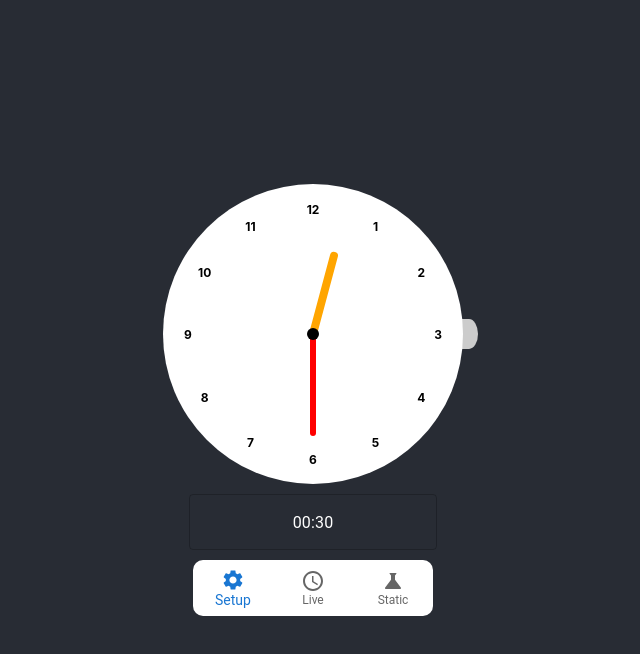
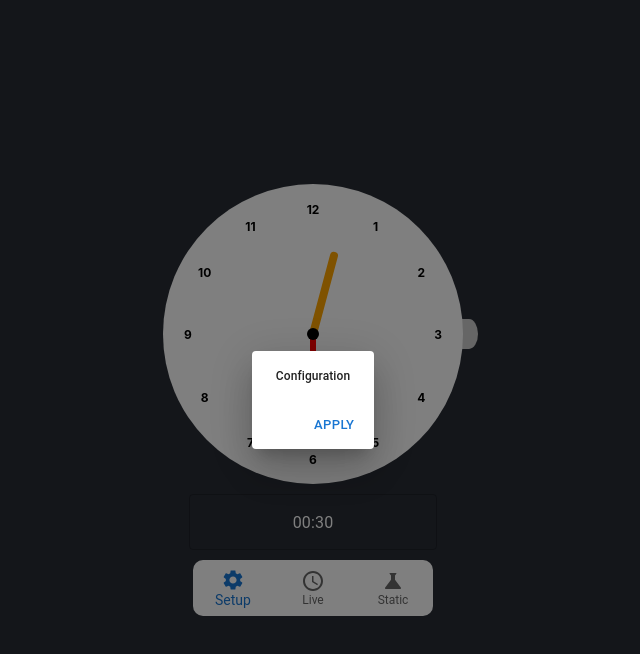
Before and after one commit to yyang2018mel/AnalogClock, a React (Create React App) app: page / in a window 1280 px wide. Both pictures are taken after a click on the button "Setup". Shown: the top 654 px of the page, without its empty margins (327-967 px from the left). Built offline with nearby package versions, Linux system fonts and the light colour scheme.

Commit message:
Add Modal for configuration

```diff
--- a/src/clock/ClockCombo.tsx
+++ b/src/clock/ClockCombo.tsx
@@ -1,13 +1,21 @@
-import React, { useState } from "react";
+import React, { useEffect, useRef, useState } from "react";
 import { ClockState } from "./ClockState";
 import { ClockContext } from "./Context";
 import AnalogClock from "./AnalogClock";
 import DigitalClock from "./DigtalClock";
 import { ClockImageUrls } from "./BackgroundImages";
-import { BottomNavigation, BottomNavigationAction } from "@mui/material";
+import {
+  BottomNavigation,
+  BottomNavigationAction,
+  Button,
+  Dialog,
+  DialogActions,
+  DialogTitle,
+} from "@mui/material";
 import SettingsIcon from "@mui/icons-material/Settings";
 import ScienceIcon from "@mui/icons-material/Science";
 import AccessTimeIcon from "@mui/icons-material/AccessTime";
+import PictureSelectionGrid from "../generic/PictureSelector";
 
 function ClockCombo(prop: { clockSize: number }): React.JSX.Element {
   const { clockSize } = prop;
@@ -18,6 +26,7 @@ function ClockCombo(prop: { clockSize: number }): React.JSX.Element {
   });
 
   const [clockUserMode, setClockUserMode] = useState<ClockUserMode>("Static");
+  const prevClockUserMode = useRef<ClockUserMode>(clockUserMode);
 
   return (
     <ClockContext.Provider value={{ clockState, setClockState }}>
@@ -25,11 +34,31 @@ function ClockCombo(prop: { clockSize: number }): React.JSX.Element {
       <div style={{ height: 10 }} />
       <DigitalClock />
       <div style={{ height: 10 }} />
+
+      <Dialog
+        open={clockUserMode === "Setup"}
+        onClose={() => setClockUserMode(prevClockUserMode.current)}
+      >
+        <DialogTitle fontSize={12}>Configuration</DialogTitle>
+        {/* <PictureSelectionGrid
+          selectionType="single"
+          candidateImages={ClockImageUrls}
+        /> */}
+        <DialogActions>
+          <Button size="small">Apply</Button>
+        </DialogActions>
+      </Dialog>
+
       <BottomNavigation
         showLabels
         style={{ borderRadius: "10px" }}
         value={clockUserMode}
-        onChange={(_, newValue) => setClockUserMode(newValue)}
+        onChange={(_, newValue) =>
+          setClockUserMode((prev) => {
+            prevClockUserMode.current = prev;
+            return newValue;
+          })
+        }
       >
         <BottomNavigationAction
           label="Setup"
```
